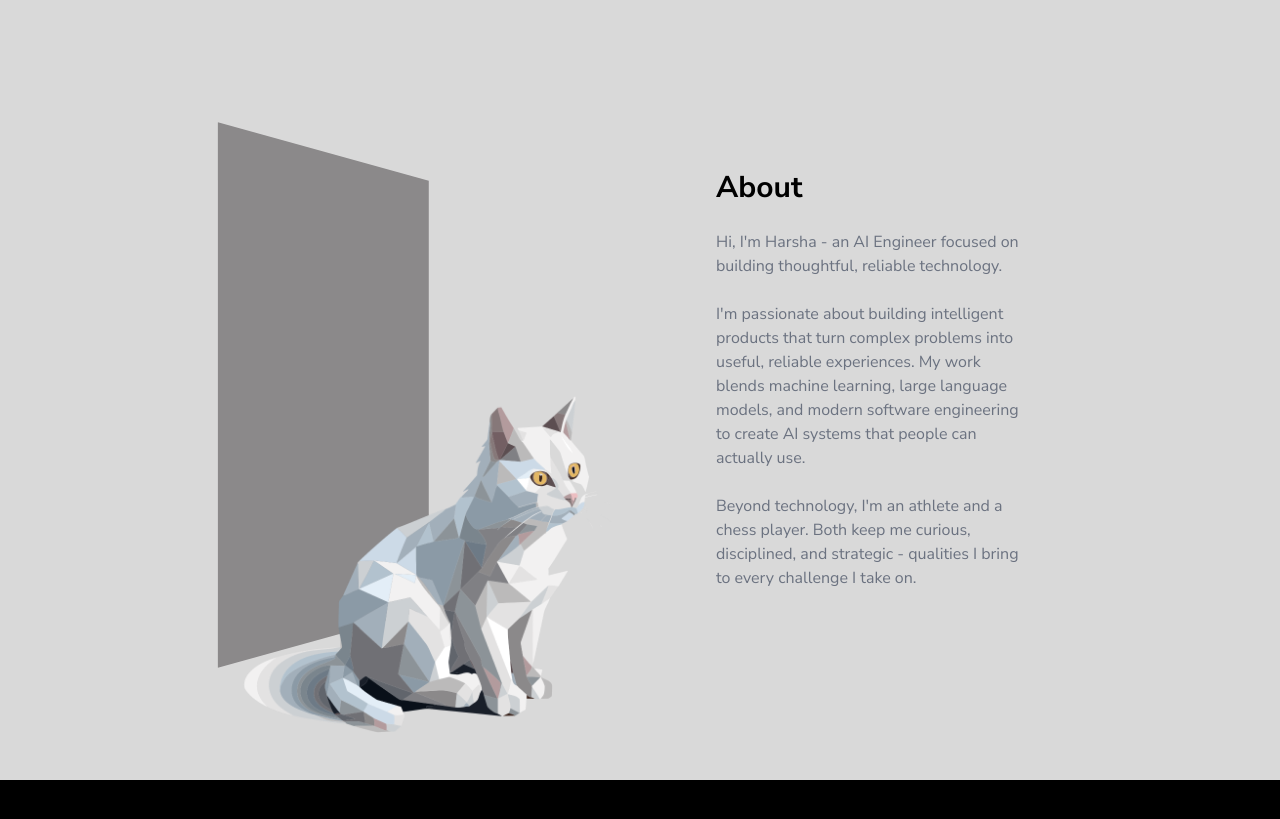
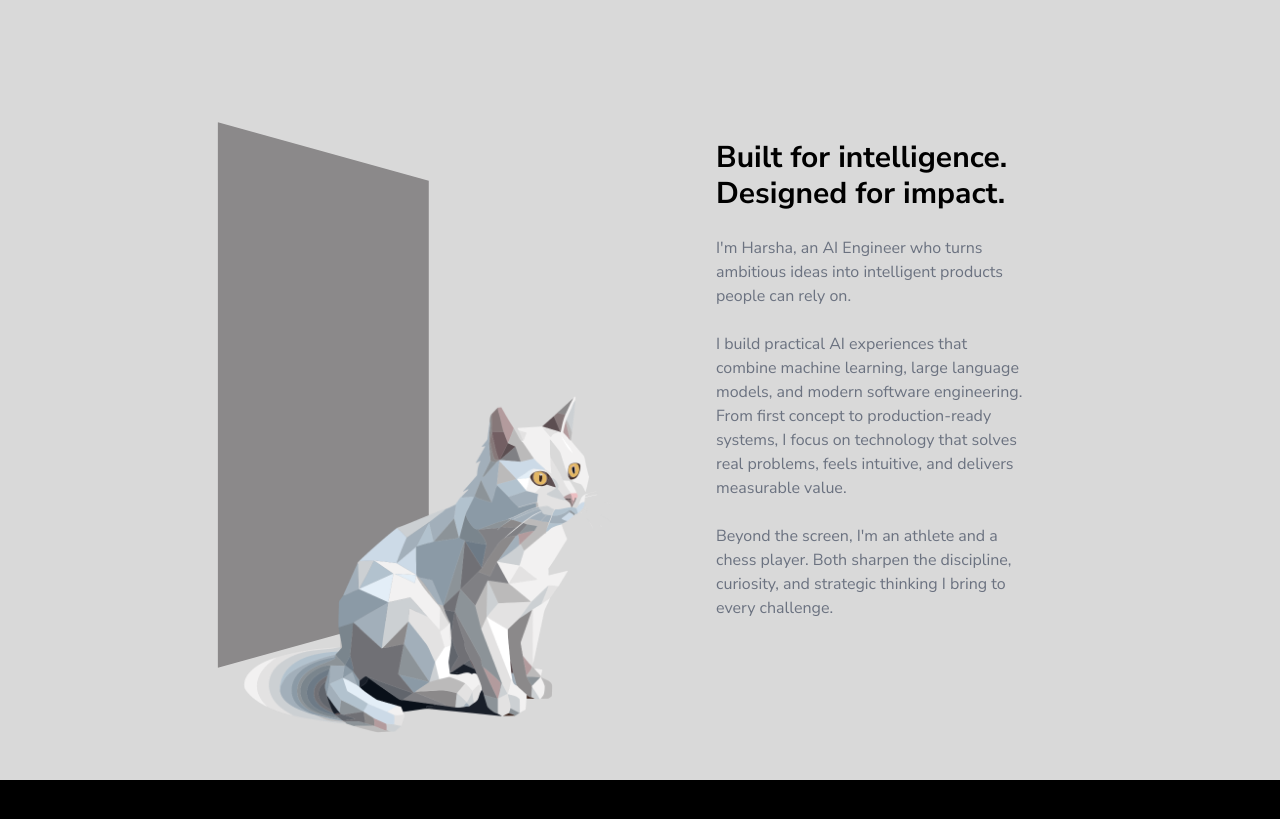
Before and after one commit to HarshaAK11/Harsha, a React (Vite) app in the folder app/: page / in a window 1280 px wide. Shown: the part 1780-2599 px from the top of the page. Built offline with nearby package versions, Linux system fonts and the light colour scheme; a web font is replaced by a local one.

Commit message:
Refresh AI engineer about copy

```diff
--- a/app/src/components/About.jsx
+++ b/app/src/components/About.jsx
@@ -51,9 +51,9 @@ const About = () => {
 
         {/*Text*/}
         <div className='about-container font text-gray-500 w-full md:w-[40%] lg:w-[30%] mt-8 md:mt-0 px-4 md:px-0 max-xs:mt-0'>
-          <p className='fast text-black text-2xl md:text-3xl'><b>About</b></p>
-          <p className='slow'><br />Hi, I'm Harsha - an AI Engineer focused on building thoughtful, reliable technology.</p>
-          <p className='slow '><br />I'm passionate about building intelligent products that turn complex problems into useful, reliable experiences. My work blends machine learning, large language models, and modern software engineering to create AI systems that people can actually use.<br/><br/>Beyond technology, I'm an athlete and a chess player. Both keep me curious, disciplined, and strategic - qualities I bring to every challenge I take on.</p>
+          <p className='fast text-black text-2xl md:text-3xl'><b>Built for intelligence.<br />Designed for impact.</b></p>
+          <p className='slow'><br />I'm Harsha, an AI Engineer who turns ambitious ideas into intelligent products people can rely on.</p>
+          <p className='slow '><br />I build practical AI experiences that combine machine learning, large language models, and modern software engineering. From first concept to production-ready systems, I focus on technology that solves real problems, feels intuitive, and delivers measurable value.<br/><br/>Beyond the screen, I'm an athlete and a chess player. Both sharpen the discipline, curiosity, and strategic thinking I bring to every challenge.</p>
         </div>
 
 
```
